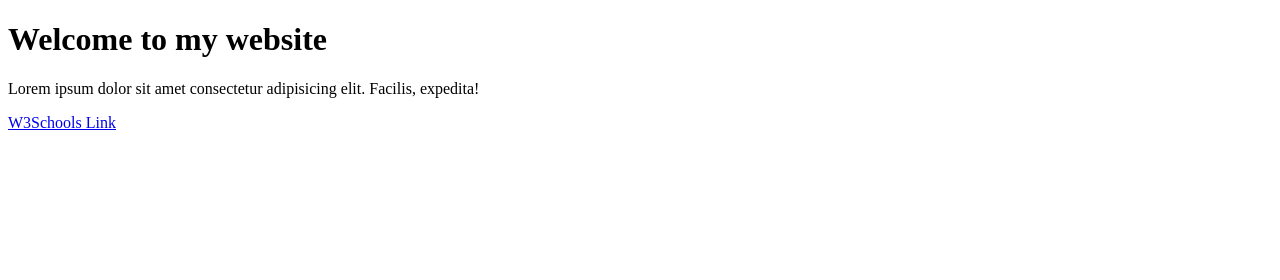
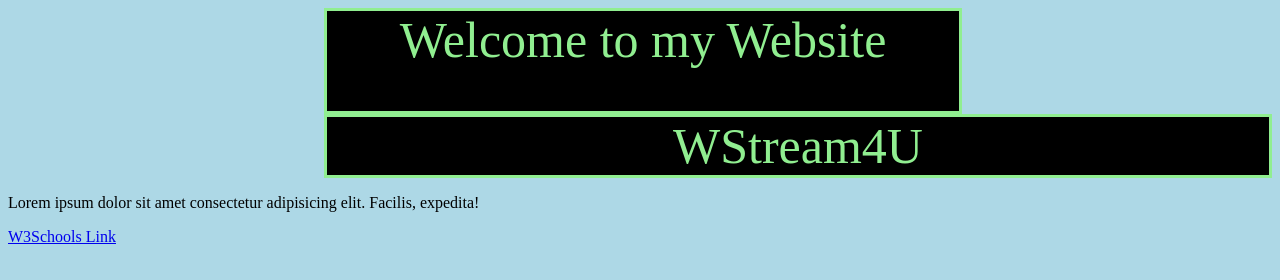
Before and after one commit to William2Git/htmlCssAssignment, a plain HTML site: page index.html in a window 1280 px wide. Drawn offline with Linux system fonts and the light colour scheme.

Commit message:
Added basic website header

```diff
--- a/index.html
+++ b/index.html
@@ -7,10 +7,14 @@
     <meta name="viewport" content="width=device-width, initial-scale=1.0">
     <title>My New Website</title>
     <link rel="stylesheet" href="style.css">
+
 </head>
 
 <body>
-    <h1> Welcome to my website</h1>
+    <div class="header">Welcome to my Website</div>
+
+    <div class="logo">WStream4U</div>
+
     <p> Lorem ipsum dolor sit amet consectetur adipisicing elit. Facilis, expedita!</p>
     <a href="https://www.w3schools.com/html/html_basic.asp "> W3Schools Link</a>
 </body>
--- a/style.css
+++ b/style.css
@@ -0,0 +1,31 @@
+body{
+    background-color: lightblue;
+}
+
+
+.header{
+    position: static;
+    color:lightgreen;
+    background-color: black;
+    text-align: center;
+    font-size:50px;
+    border:3px solid;
+    margin-left:25%;
+
+    height: 100px;
+    width: 50%;
+}
+
+.logo{
+    position: static;
+    color:lightgreen;
+    background-color: black;
+    text-align: center;
+    font-size:50px;
+    border:3px solid;
+    margin-left:25%;
+}
+
+
+
+/* node --watch fileName */
```
